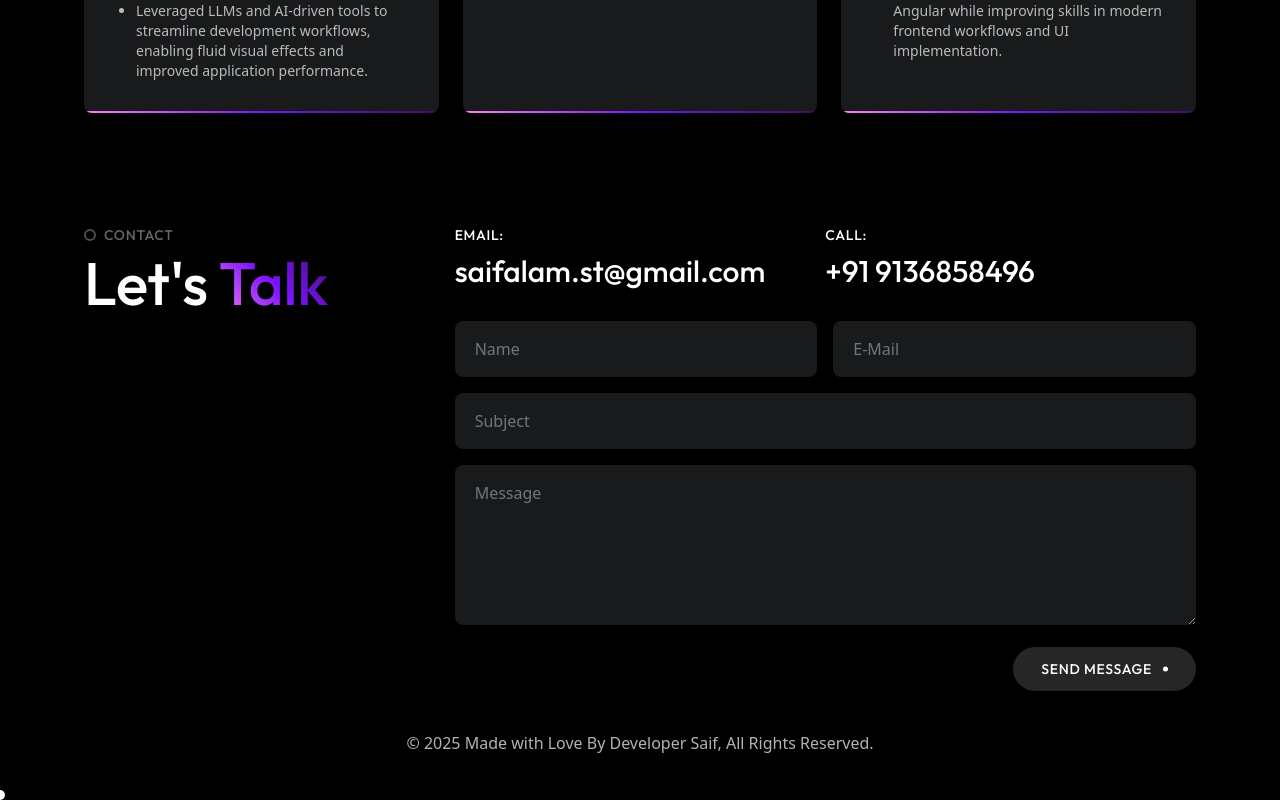
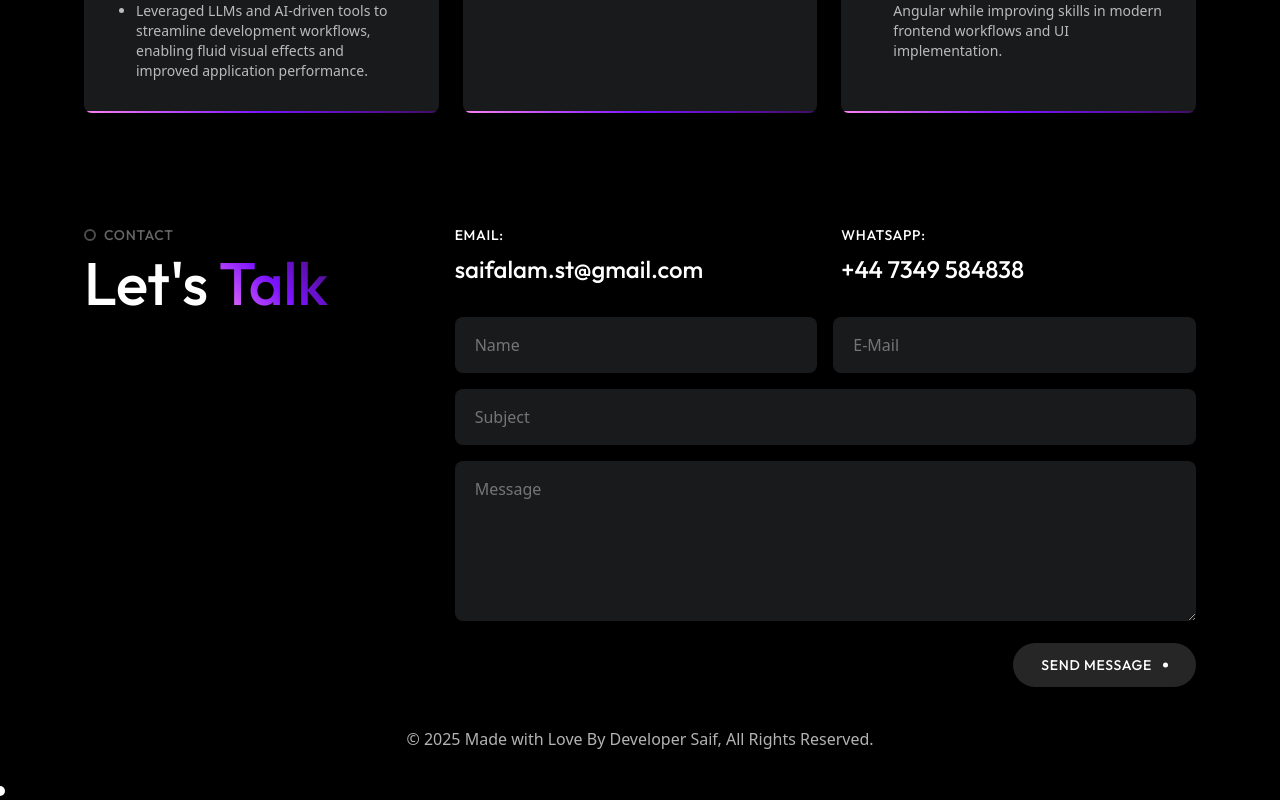
Before and after one commit to Saif0350/saifalam-portfolio, a Next.js app: page / in a window 1280 px wide. Shown: the part 4568-5368 px from the top of the page. Built offline with nearby package versions, Linux system fonts and the light colour scheme.

Commit message:
updated contact

```diff
--- a/src/components/Contact/Contact.tsx
+++ b/src/components/Contact/Contact.tsx
@@ -74,24 +74,47 @@ export default function Contact() {
         </div>
         <div className="w-full lg:w-2/3">
           {/* Contact Info */}
-          <div className="flex md:flex-row flex-row">
-            <div className="w-1/2">
+
+          {/* Contact Info */}
+          <div className="flex flex-col md:flex-row gap-6 md:gap-8">
+            {/* Email */}
+            <div className="w-full md:w-1/2 min-w-0">
               <h6 className="font-outfit font-medium uppercase text-sm tracking-wider text-white mb-2">
                 Email:
               </h6>
-              <h3 className="font-outfit font-medium text-2xl lg:text-3xl text-white">
-                {contactData.mainData.email}
+
+              <h3 className="font-outfit font-medium text-xl lg:text-2xl text-white break-all">
+                <a
+                  href={`mailto:${contactData.mainData.email}`}
+                  className="hover:text-purple-400 transition-colors duration-300"
+                >
+                  {contactData.mainData.email}
+                </a>
               </h3>
             </div>
-            <div className="w-1/2">
+
+            {/* WhatsApp */}
+            <div className="w-full md:w-1/2 min-w-0">
               <h6 className="font-outfit font-medium uppercase text-sm tracking-wider text-white mb-2">
-                Call:
+                WhatsApp:
               </h6>
-              <h3 className="font-outfit font-medium text-2xl lg:text-3xl text-white">
-                {contactData.mainData.phone}
+
+              <h3 className="font-outfit font-medium text-xl lg:text-2xl text-white">
+                <a
+                  href={`https://wa.me/${contactData.mainData.whatsapp}?text=${encodeURIComponent(
+                    "Hi, I visited your portfolio and would like to connect.",
+                  )}`}
+                  target="_blank"
+                  rel="noopener noreferrer"
+                  className="hover:text-green-400 transition-colors duration-300"
+                  aria-label="Chat with me on WhatsApp"
+                >
+                  {contactData.mainData.phone}
+                </a>
               </h3>
             </div>
           </div>
+
           {/* Contact Form */}
           <div className="mt-8 lg:text-right">
             <form
--- a/src/lib/sitedatasaif.ts
+++ b/src/lib/sitedatasaif.ts
@@ -501,7 +501,8 @@ export const contactData = {
     title: "Contact",
     title2: "Let's",
     title2Span: "Talk",
-    phone: "+91 9136858496",
+    phone: "+44 7349 584838",
+    whatsapp: "447349584838",
     email: "saifalam.st@gmail.com",
   },
 };
```
